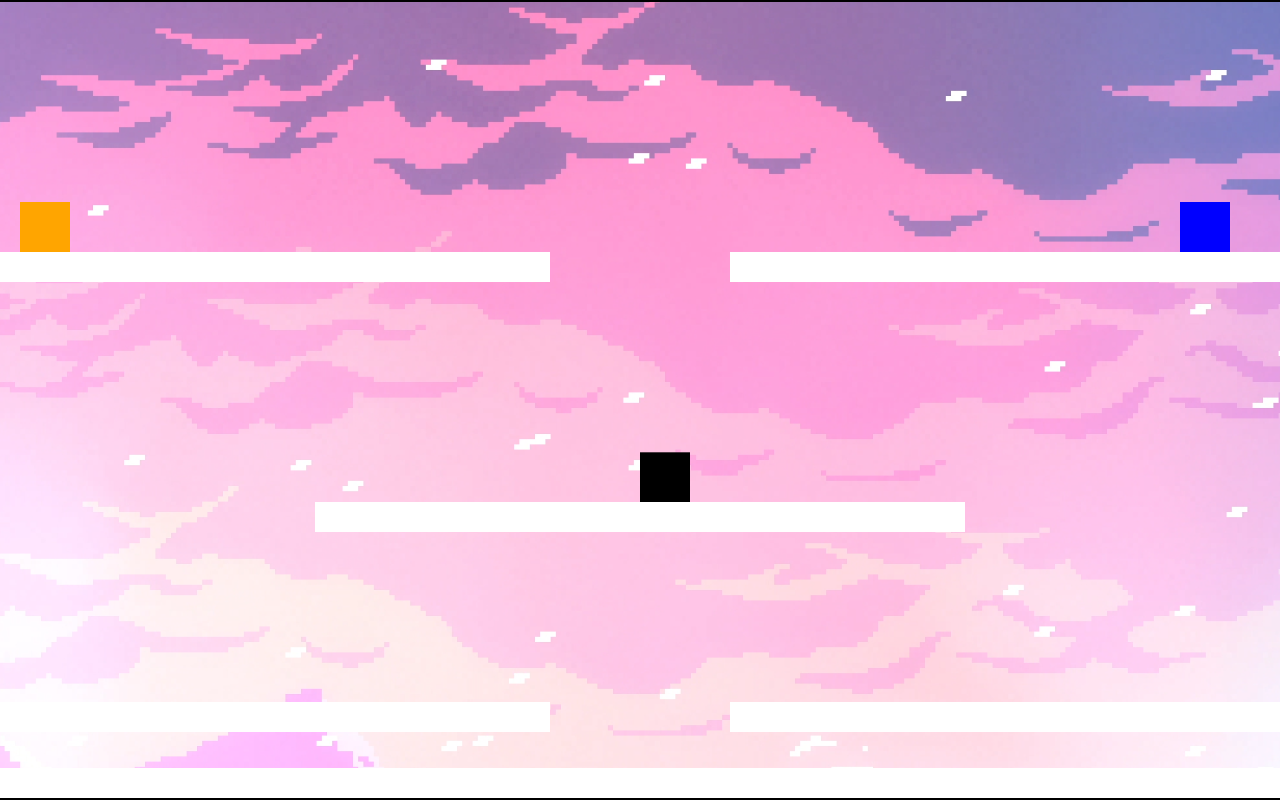
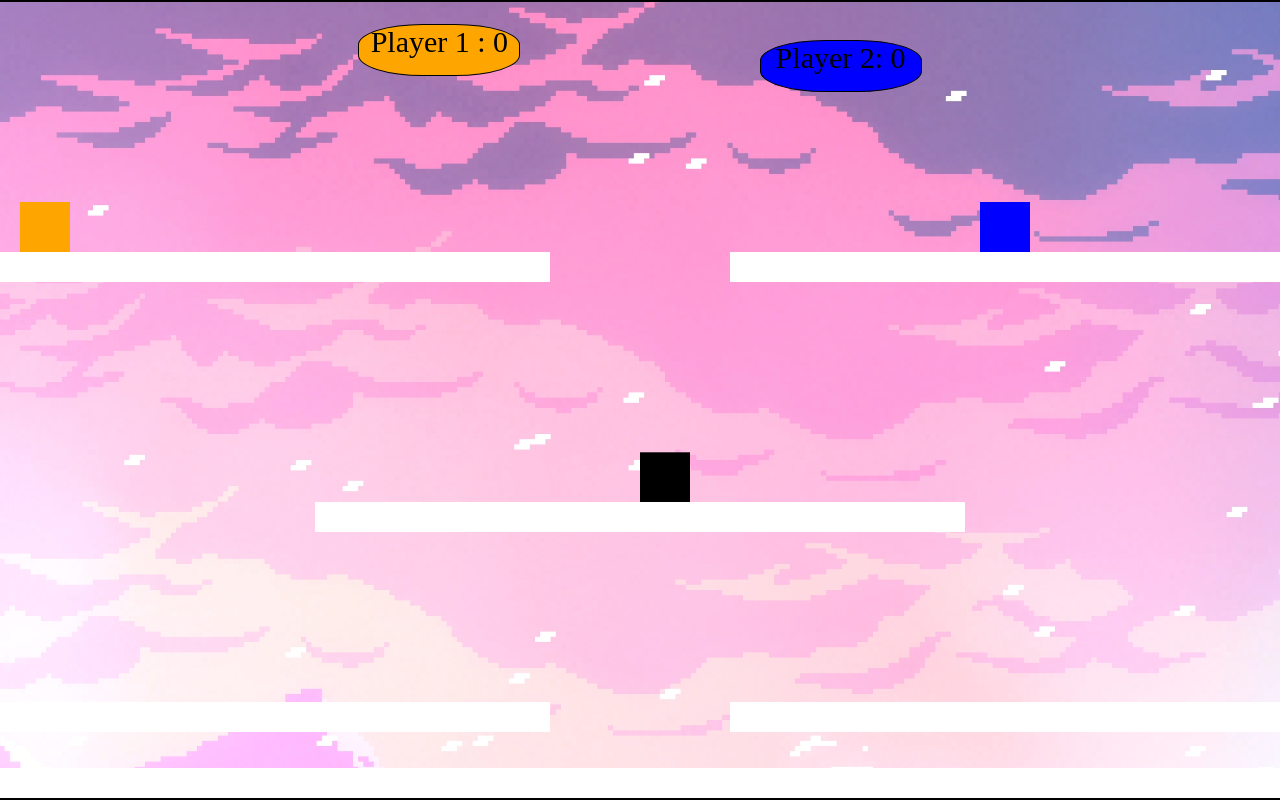
Before and after one commit to RandysHub/SquareStomp, a plain HTML site: page index.html in a window 1280 px wide. Drawn offline with Linux system fonts and the light colour scheme.

Commit message:
score added and item collision adjusted

```diff
--- a/index.html
+++ b/index.html
@@ -8,7 +8,6 @@
     <title>Platformer</title>
     <link rel="stylesheet" href="styles.css">
     <canvas></canvas>
-    <script src="main.js"></script>
 </head>
 
 
@@ -17,4 +16,6 @@
     <div id="p2"></div>
 </body>
 
+<script src="main.js"></script>
+
 </html>
--- a/main.js
+++ b/main.js
@@ -1,8 +1,10 @@
+// Canvas Stuff
 const canvas = document.querySelector('canvas')
 const c = canvas.getContext('2d')
 
 canvas.height = innerHeight - 4 //Idk what's going on but subtracting 4 or more makes it so that the scrolling goes away
 canvas.width = innerWidth;
+
 
 class Player {
     constructor(xValue, yValue, color) {
@@ -20,10 +22,14 @@ class Player {
         this.falling = false;
         this.color = color;
         this.hp = 3; //probably don't need this anymore
+        this.score = 0
     }
     show() {
         c.fillStyle = this.color
         c.fillRect(this.position.x, this.position.y, this.width, this.height)
+    }
+    hide() {
+
     }
 
 }
@@ -43,6 +49,7 @@ class Plat {
         c.fillRect(this.position.x, this.position.y, this.width, this.height)
     }
 }
+
 //players
 let itemLocations = {
     first: {
@@ -56,14 +63,29 @@ let itemLocations = {
     third: {
         x: canvas.width / 2,
         y: 400
+    },
+    fourth: {
+        x: 100,
+        y: 0
+    },
+    fifth: {
+        x: canvas.width - 100,
+        y: 200
     }
 }
 
 // Players
 
 const user = new Player(20, 50, 'orange');
-const user2 = new Player(canvas.width - 100, 100, 'blue')
+const user2 = new Player(canvas.width - 300, 100, 'blue')
 
+//Scoreboard
+let p1ScoreDisplay = document.querySelector('#p1')
+p1ScoreDisplay.innerHTML = 'Player 1 : ' + user.score
+
+let p2ScoreDisplay = document.querySelector('#p2')
+let p2Score = 0;
+p2ScoreDisplay.innerHTML = 'Player 2: ' + p2Score
 // Items
 
 const item1 = new Player(itemLocations.third.x, itemLocations.third.y, 'black')
@@ -77,10 +99,12 @@ const floor = new Plat(0, canvas.height - 30, canvas.width, 30, 'white')
 const platTL = new Plat(0, 250, 550, 30, 'white')
 const platTR = new Plat(canvas.width - 550, 250, 550, 30, 'white')
 
+// Controllers
 let controller1 = {
     left: false,
     right: false,
     up: false,
+    action: false,
 
     keyChecker: (event) => {
         let keyState = (event.type === 'keydown') ? true : false;
@@ -96,6 +120,8 @@ let controller1 = {
             case 68:
                 controller1.right = keyState;
                 break;
+            case 69:
+                controller1.action = keyState;
         }
     }
 }
@@ -143,6 +169,7 @@ let controller3 = {
         }
     }
 }
+
 const collision = (player, plat) => {
     if (player.position.y + player.height > plat.position.y &&
         player.position.x < plat.position.x + plat.width &&
@@ -179,6 +206,7 @@ const collisionAll = () => {
     collision(item1, platTR)
 
 }
+
 const showAll = () => {
     user2.show();
     user.show();
@@ -192,9 +220,10 @@ const showAll = () => {
     platTL.show();
     platTR.show();
 }
-const randomizeItem = () => {
-    let num = Math.floor(Math.random() * 3)
-    num = Math.random() * 3
+
+let num;
+const randomizeItem = (num) => {
+    num = Math.floor(Math.random() * 5)
     switch (num) {
         case 0:
             item1.position.x = itemLocations.first.x
@@ -208,9 +237,15 @@ const randomizeItem = () => {
             item1.position.x = itemLocations.third.x
             item1.position.y = itemLocations.third.y
             break;
+        case 3:
+            item1.position.x = itemLocations.fourth.x
+            item1.position.y = itemLocations.fourth.y
+        case 4:
+            item1.position.x = itemLocations.fifth.x
+            item1.position.y = itemLocations.fifth.y
         default:
-            item1.position.x = itemLocations.first.x
-            item1.position.y = itemLocations.first.y
+            item1.position.x = itemLocations.third.x
+            item1.position.y = itemLocations.third.y
 
     }
 }
@@ -234,6 +269,14 @@ const playerMovement = (player, player2, item, controller) => {
 
     }
 
+    if (controller.action && controller.right) {
+        player.velocity.x += 2
+        player.velocity.y -= 1.3
+    }
+    if (controller.action && controller.left) {
+        player.velocity.x -= 2
+        player.velocity.y -= 1.3
+    }
     //Gravity!!!
     player.velocity.y += 1.3;
     player.position.x += player.velocity.x;
@@ -257,7 +300,8 @@ const playerMovement = (player, player2, item, controller) => {
         player.position.x < player2.position.x + player2.width &&
         player.position.x + player.width > player2.position.x &&
         player.position.y < player2.position.y + player2.height &&
-        player.falling === true) {
+        player.falling === true &&
+        player !== item1) {
 
         player.velocity.y -= 65
 
@@ -279,7 +323,14 @@ const playerMovement = (player, player2, item, controller) => {
         player.falling === true) {
 
         player.velocity.y -= 65
-        randomizeItem();
+        player.score += 1
+        if (player === user) {
+            p1ScoreDisplay.innerHTML = 'Player 1 : ' + user.score
+        } else if (player === user2) {
+            p2ScoreDisplay.innerHTML = 'Player 2 : ' + user2.score
+        }
+
+        randomizeItem(num);
     }
 
 
--- a/styles.css
+++ b/styles.css
@@ -15,4 +15,32 @@ canvas {
 
 #p1 {
     font-size: 30px;
+    position: absolute;
+    display: flex;
+    align-content: center;
+    justify-content: center;
+    top: 3%;
+    left: 28%;
+    background-color: orange;
+    height: 50px;
+    width: 20vh;
+    border: 1px solid black;
+    border-radius: 40%;
+
 }
+
+#p2 {
+    font-size: 30px;
+    position: absolute;
+    display: flex;
+    align-content: center;
+    justify-content: center;
+    top: 5%;
+    right: 28%;
+    background-color: blue;
+    height: 50px;
+    width: 20vh;
+    border: 1px solid black;
+    border-radius: 40%;
+
+}
```
